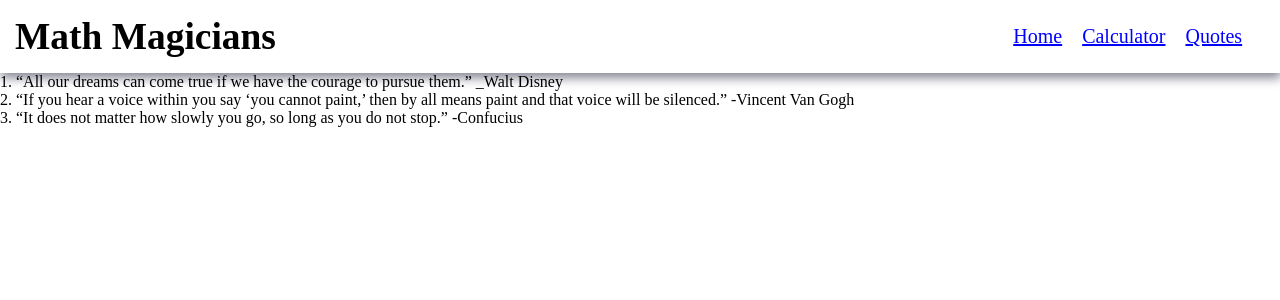
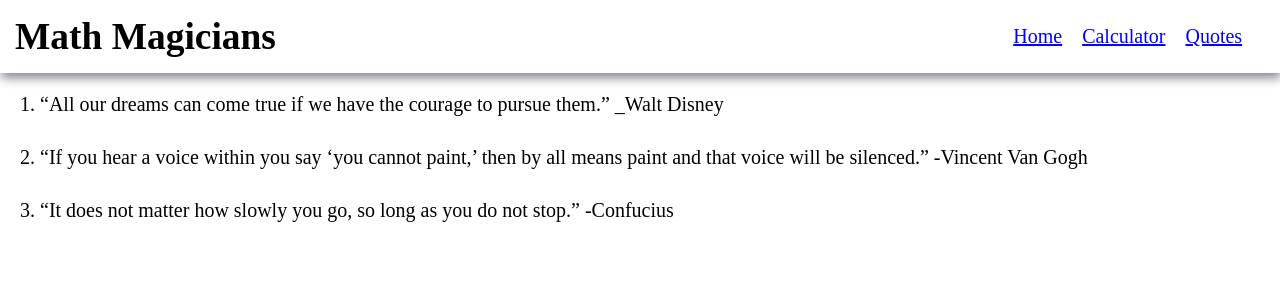
Before and after one commit to iLynette/math_magician, a React (Create React App) app: page /quotes in a window 1280 px wide. Shown: the top 300 px of the page. Built offline with nearby package versions, Linux system fonts and the light colour scheme.

Commit message:
Style quotes section

```diff
--- a/src/components/Quotes.js
+++ b/src/components/Quotes.js
@@ -2,7 +2,7 @@ import React from 'react';
 
 const Quotes = () => (
   <>
-    <div>
+    <div className="quotes">
       <p>
         1. “All our dreams can come true if we have the courage to pursue them.” _Walt Disney
       </p>
--- a/src/index.css
+++ b/src/index.css
@@ -52,6 +52,15 @@
   justify-content: center;
   margin: 5px auto;
   padding-top: 20px;
+}
+
+.quotes {
+  display: flex;
+  flex-direction: column;
+  justify-content: center;
+  font-size: 20px;
+  padding: 20px;
+  gap: 30px;
 }
 
 .welcome h2 {
```
